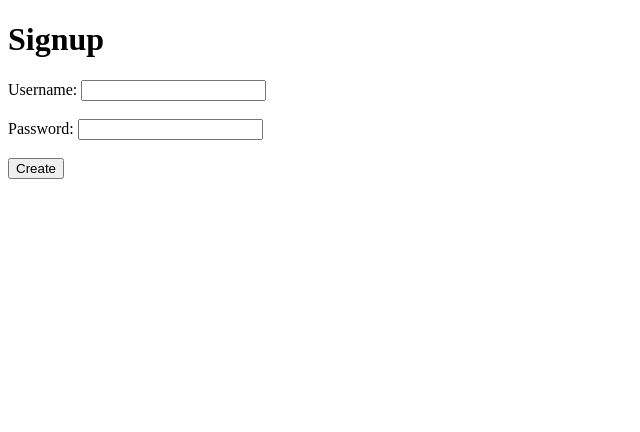
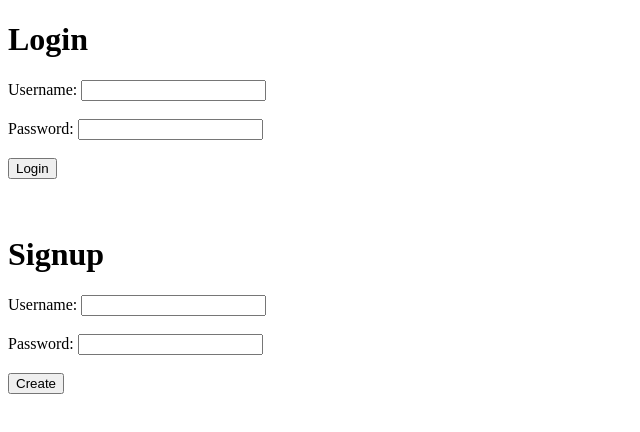
Before and after one commit to aguzovatii/calendar-frontend, a Next.js app: page / in a window 1280 px wide. Shown: the top 432 px of the page, without its empty margins (0-640 px from the left). Built offline with nearby package versions, Linux system fonts and the light colour scheme.

Commit message:
Implement user login basic functionality (#10)
- add a new form for the Login action in the same page with the Signup
  form

```diff
--- a/app/user/user-creator.tsx
+++ b/app/user/user-creator.tsx
@@ -4,14 +4,49 @@ export default function Signup({ onSignup }) {
   const [username, setUsername] = useState("");
   const [password, setPassword] = useState("");
 
+  const [usernameLogin, setUsernameLogin] = useState("");
+  const [passwordLogin, setPasswordLogin] = useState("");
+
   return (
     <>
+      <h1>Login</h1>
+      <form autoComplete="off">
+        <div>
+          <label>Username: </label>
+          <input
+            id="usernameLogin"
+            type="text"
+            value={usernameLogin}
+            onChange={(e) => {
+              setUsernameLogin(e.currentTarget.value);
+            }}
+          ></input>
+        </div>
+        <br />
+        <div>
+          <label>Password: </label>
+          <input
+            id="passwordLogin"
+            type="password"
+            value={passwordLogin}
+            onChange={(e) => {
+              setPasswordLogin(e.currentTarget.value);
+            }}
+          ></input>
+        </div>
+        <br />
+        <button type="button" onClick={validateInputLogin}>
+          Login
+        </button>
+      </form>
+
+      <br />
+      <br />
+
       <h1>Signup</h1>
       <form autoComplete="off">
-        {" "}
         <div>
-          {" "}
-          <label>Username: </label>{" "}
+          <label>Username: </label>
           <input
             id="username"
             type="text"
@@ -19,12 +54,11 @@ export default function Signup({ onSignup }) {
             onChange={(e) => {
               setUsername(e.currentTarget.value);
             }}
-          ></input>{" "}
-        </div>{" "}
-        <br />{" "}
+          ></input>
+        </div>
+        <br />
         <div>
-          {" "}
-          <label>Password: </label>{" "}
+          <label>Password: </label>
           <input
             id="password"
             type="password"
@@ -32,13 +66,12 @@ export default function Signup({ onSignup }) {
             onChange={(e) => {
               setPassword(e.currentTarget.value);
             }}
-          ></input>{" "}
-        </div>{" "}
-        <br />{" "}
+          ></input>
+        </div>
+        <br />
         <button type="button" onClick={validateInput}>
-          {" "}
-          Create{" "}
-        </button>{" "}
+          Create
+        </button>
       </form>
     </>
   );
@@ -68,6 +101,31 @@ export default function Signup({ onSignup }) {
     valid ? handleClick() : alert("Invalid Input");
   }
 
+  function validateInputLogin() {
+    var valid = true;
+    var errstyle = "2px solid red";
+    var initstyle = "1px solid grey";
+
+    if (usernameLogin.length === 0) {
+      const el = document.getElementById("usernameLogin");
+      el.style.border = errstyle;
+      valid = false;
+      el.onchange = () => {
+        (el.style.border = initstyle), (usernameLogin) => setUsernameLogin(usernameLogin);
+      };
+    }
+
+    if (passwordLogin.length === 0) {
+      const el = document.getElementById("passwordLogin");
+      el.style.border = errstyle;
+      valid = false;
+      el.onchange = () => {
+        (el.style.border = initstyle), (passwordLogin) => setPasswordLogin(passwordLogin);
+      };
+    }
+    valid ? handleClickLogin() : alert("Invalid Input");
+  }
+
   function handleClick() {
     fetch(process.env.NEXT_PUBLIC_CALENDAR_BACKEND_URL + '/user', {
       method: "POST",
@@ -79,4 +137,16 @@ export default function Signup({ onSignup }) {
         : alert("There was an error. Please try again later");
     });
   }
+
+  function handleClickLogin() {
+    fetch(process.env.NEXT_PUBLIC_CALENDAR_BACKEND_URL + '/login', {
+      method: "POST",
+      headers: { "Content-Type": "application/json" },
+      body: JSON.stringify({ username : usernameLogin, password : passwordLogin }),
+    }).then((response) => {
+      response.ok
+        ? onSignup(usernameLogin, passwordLogin)
+        : alert("There was an error. Please try again later");
+    });
+  }
 }
```
